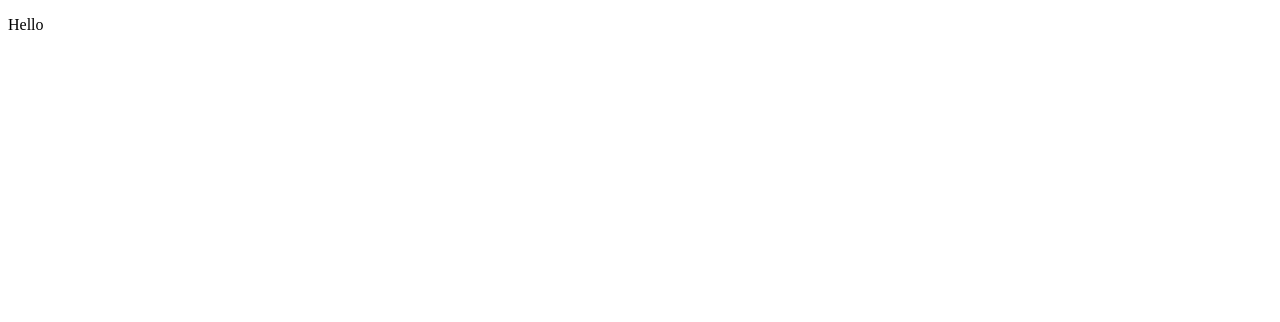
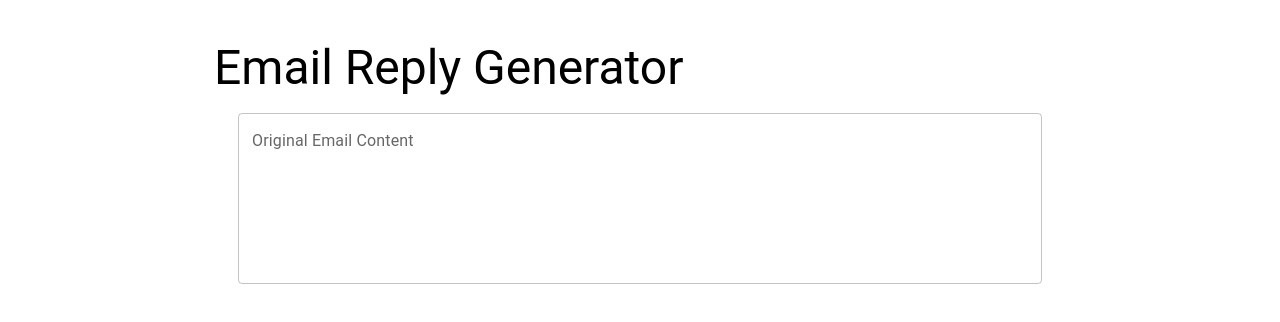
Before and after one commit to Narendrasingh2005/Email-AutoWriter, a React (Vite) app in the folder email-writer-react/: page / in a window 1280 px wide. Shown: the top 322 px of the page. Built offline with nearby package versions, Linux system fonts and the light colour scheme.

Commit message:
changes in frontend or making

```diff
--- a/email-writer-react/src/App.jsx
+++ b/email-writer-react/src/App.jsx
@@ -1,3 +1,7 @@
+import { TextField } from '@mui/material';
+import Box from '@mui/material/Box';
+import Container from '@mui/material/Container';
+import Typography from '@mui/material/Typography';
 import { useState } from 'react';
 import './App.css';
 
@@ -9,9 +13,22 @@ function App() {
   const[error,setError] = useState('');
 
   return (
-    <>
-        <p>Hello</p>
-    </>
+      <Container maxWidth='md' sx={{py:4}}>
+        <Typography variant="h3" component="h1" gutterBottom>
+          Email Reply Generator
+        </Typography>
+
+        <Box sx={{mx:3}}>
+          <TextField fullWidth multiline rows={6}
+            variant='outlined'
+            label="Original Email Content"
+            value={emailContent || ''}
+            onChange={(e)=>setEmailContent(e.target.value)}
+            sx = {{mb:2}}
+            />
+        </Box>
+
+      </Container>
   )
 }
 
```
Also changed, not shown: 1 other file (tests, documents, lock files or other folders).
